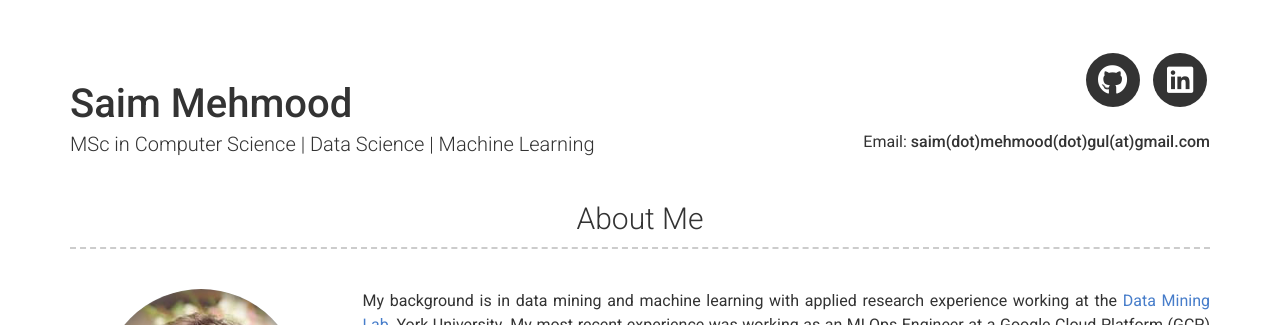
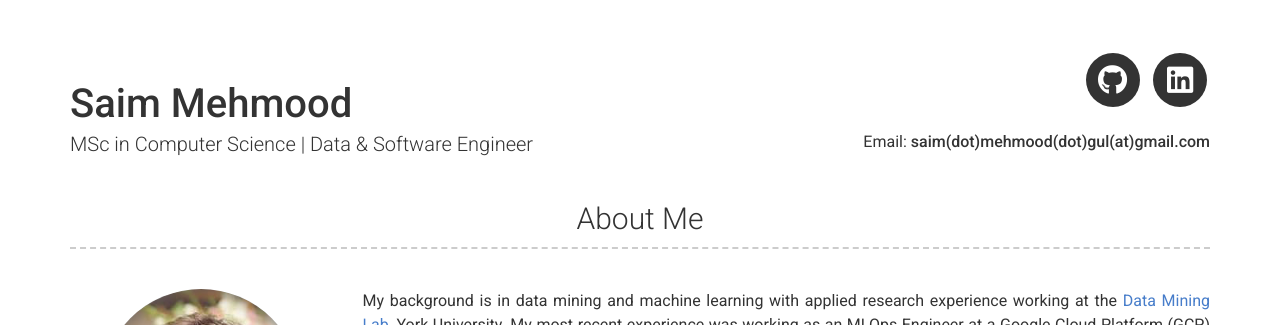
Before and after one commit to saimmehmood/saimmehmood.github.io, a Jekyll site: the page built from index.md, in a window 1280 px wide and 900 px high. Shown: the top 325 px of the window. Built offline with Jekyll 4.4.1, drawn with Linux system fonts in a browser that asks for light colours; nearby versions of some CDN libraries.

Commit message:
changes to headline

```diff
--- a/_config.yml
+++ b/_config.yml
@@ -6,7 +6,7 @@ darkmode: false
 
 # Personal info
 name: Saim Mehmood
-title: MSc in Computer Science | Data Science | Machine Learning
+title: MSc in Computer Science | Data & Software Engineer
 email: saim(dot)mehmood(dot)gul(at)gmail.com
 #phone: +1 (847) 641-4612
 #website: saimmemhmood.com
```
